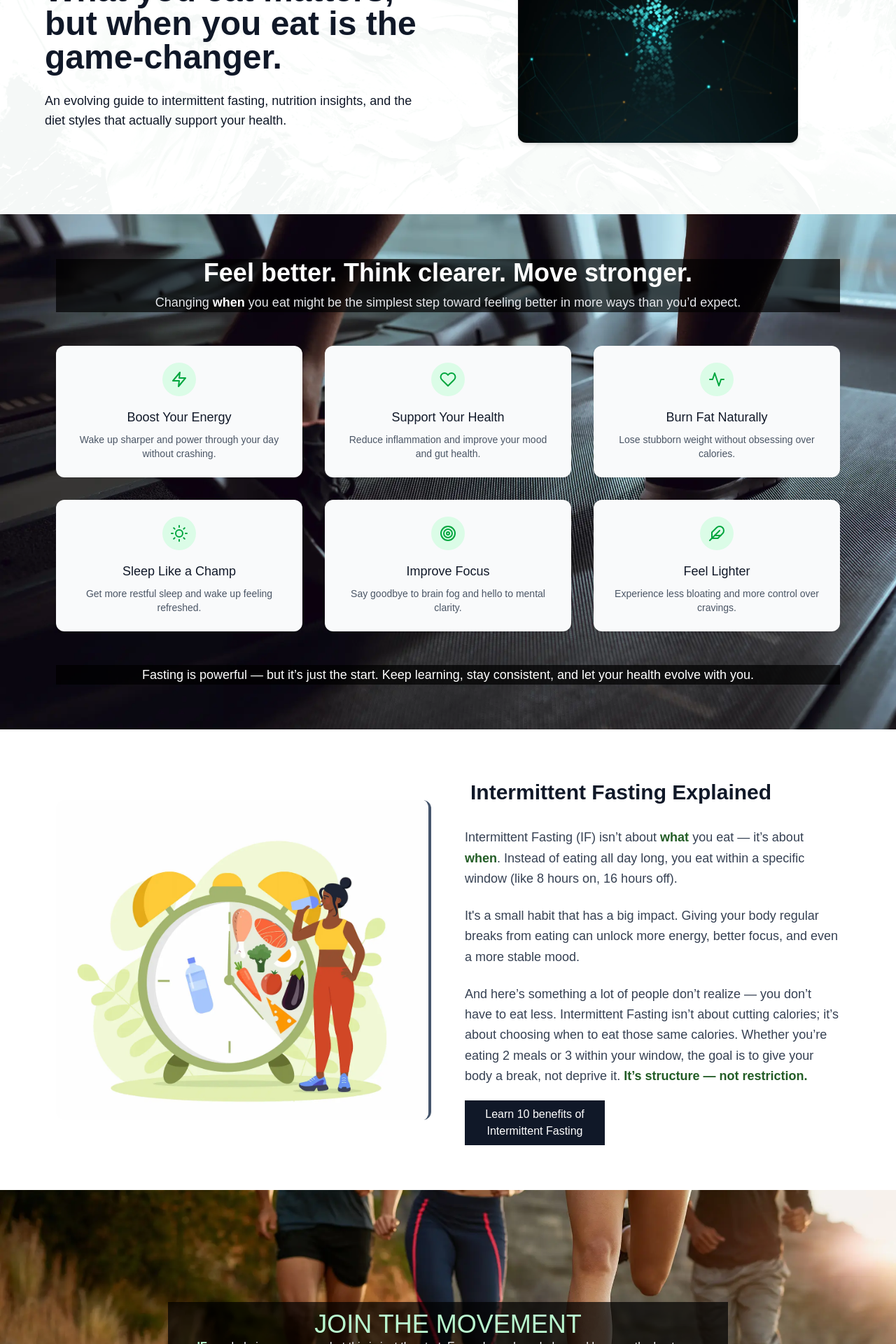
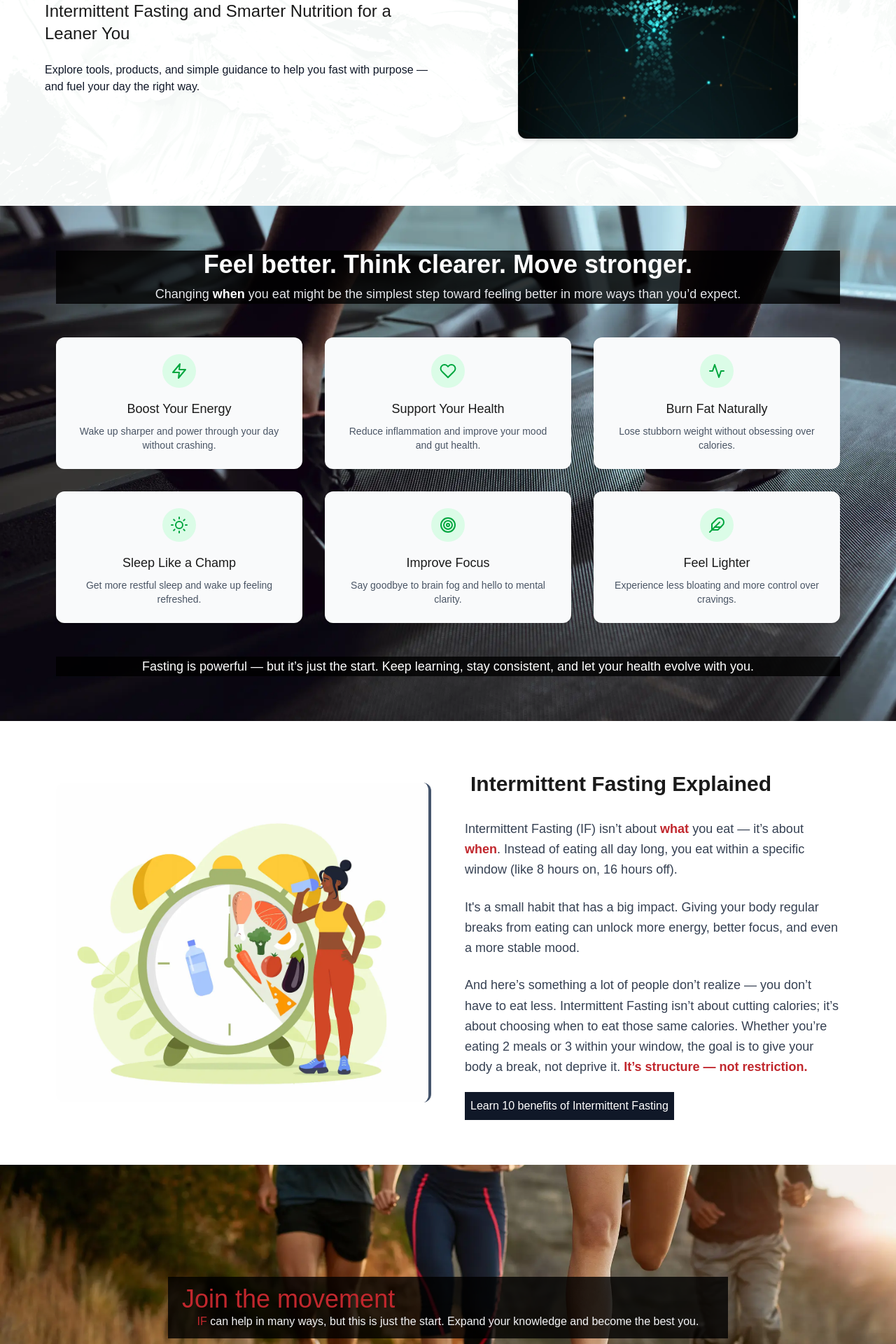
Before and after one commit to webdevRafa/fast2lean, a React (Vite) app: page / in a window 1280 px wide. Shown: the part 260-2180 px from the top of the page at 70% size. Built offline with nearby package versions, Linux system fonts and the light colour scheme; no server answers; the database is empty; a web font is replaced by a local one.

Commit message:
favicon updated

```diff
--- a/index.html
+++ b/index.html
@@ -2,7 +2,7 @@
 <html lang="en">
   <head>
     <meta charset="UTF-8" />
-    <link rel="icon" type="image/png" href="/favicon.png" />
+    <link rel="icon" type="image/png" href="/favi.png" />
     <link rel="stylesheet" href="https://use.typekit.net/gsb7hha.css">
     <meta name="viewport" content="width=device-width, initial-scale=1.0" />
     <title>Fast2Lean</title>
--- a/src/components/FastingBenefitsSection.tsx
+++ b/src/components/FastingBenefitsSection.tsx
@@ -46,7 +46,7 @@ const FastingBenefitsSection: React.FC = () => {
       <div className="max-w-6xl mx-auto text-center">
         <div className="opague">
           <h2
-            className="text-white text-3xl md:text-4xl font-bold mb-2 massilia"
+            className="text-white! text-3xl md:text-4xl font-bold mb-2 massilia"
             data-aos="fade-up"
           >
             Feel better. Think clearer. Move stronger.
--- a/src/components/Footer.tsx
+++ b/src/components/Footer.tsx
@@ -1,6 +1,7 @@
 // components/Footer.tsx
 import { Link } from "react-router-dom";
 import { FaInstagram, FaFacebookF } from "react-icons/fa";
+import logo from "../assets/logos/f2l-official-white.svg";
 
 export const Footer = () => {
   return (
@@ -8,7 +9,7 @@ export const Footer = () => {
       <div className="max-w-6xl mx-auto grid grid-cols-1 md:grid-cols-4 gap-8">
         {/* About / Brand */}
         <div data-aos="fade-up">
-          <h2 className="text-xl font-bold text-white mb-2">Fast2Lean</h2>
+          <img className="max-w-[200px] mb-1" src={logo} alt="" />
           <p className="text-sm">
             Real strategies, no fluff — fasting, nutrition, and tools that
             actually work.
--- a/src/components/WhatIsFasting.tsx
+++ b/src/components/WhatIsFasting.tsx
@@ -39,7 +39,7 @@ export const WhatIsFasting: React.FC = () => {
             <strong>It’s structure — not restriction.</strong>
           </p>
           <Link to="articles/10-benefits-of-fasting">
-            <button className="cursor-pointer bg-gray-900 mt-5 max-w-[200px] text-white py-2">
+            <button className="cursor-pointer bg-gray-900 mt-5 p-2 text-white">
               <p>Learn 10 benefits of Intermittent Fasting</p>
             </button>
           </Link>
--- a/src/index.css
+++ b/src/index.css
@@ -14,7 +14,7 @@
   }
 }
 .opague {
-  background-color: rgba(0, 0, 0, 0.70);
+  background-color: rgba(0, 0, 0, 0.80);
 }
 .fastinghero {
   background-image: url('../src/assets/images/treadmill.webp');
@@ -44,23 +44,31 @@
 
 
 }
+#white {
+  color: white;
+}
 body {
   background-color: #F3F6F4;
 }
 .bg-body, .benefit {
   background-color: #F3F6F4;
 }
-h1, h2, h3, p {
-  font-family: 'Inter', sans-serif;
+h1, h2, h3  {
   font-family: "neue-haas-grotesk-display", sans-serif;
+  color: #1a1a1a;
 }
-
+p {
+  font-family: 'Poppins', sans-serif;
+}
+.poppins {
+  font-family: 'Poppins', sans-serif;
+}
 .cta {
   background-color: #00C896;
   /* background-color: #ffa726; */
 }
 .cta-dark {
-  background-color: #225d25;
+  background-color: #c1272d;
 }
 .border-green {
   border: 2px solid #2E7D32;
@@ -71,5 +79,5 @@ h1, h2, h3, p {
 }
 
 strong {
-  color: #235d26;
+  color: #c1272d;
 }
--- a/src/pages/Home.tsx
+++ b/src/pages/Home.tsx
@@ -38,12 +38,12 @@ export const HomePage: React.FC = () => {
         >
           <div className="md:w-1/2 text-center md:text-left">
             <img className="my-5  max-w-[300px]" src={logo} alt="" />
-            <h1 className="text-4xl md:text-5xl font-bold mb-6 massilia">
-              What you eat matters, but when you eat is the game-changer.
+            <h1 className="text-lg md:text-2xl  mb-6 text-left poppins">
+              Intermittent Fasting and Smarter Nutrition for a Leaner You
             </h1>
-            <p className="text-lg mb-6">
-              An evolving guide to intermittent fasting, nutrition insights, and
-              the diet styles that actually support your health.
+            <p className=" mb-6">
+              Explore tools, products, and simple guidance to help you fast with
+              purpose — and fuel your day the right way.
             </p>
           </div>
           <div className="md:w-1/2 justify-center hidden md:flex">
@@ -66,13 +66,12 @@ export const HomePage: React.FC = () => {
           data-aos="fade-up"
           className="max-w-[800px] mx-auto opague p-3 mb-6"
         >
-          <h2 className="text-3xl md:text-4xl  text-left md:text-center  text-green-200 massilia uppercase">
+          <h2 className="text-3xl md:text-4xl  text-left md:px-2 newred poppins">
             Join the movement
           </h2>
           <p className="text-gray-100 text-left md:text-center text-md">
-            <span className="text-green-200 font-bold">IF</span> can help in
-            many ways, but this is just the start. Expand your knowledge and
-            become the best you.
+            <span className="newred ">IF</span> can help in many ways, but this
+            is just the start. Expand your knowledge and become the best you.
           </p>
         </div>
 
```
Also changed, not shown: public/favi.png (added).
